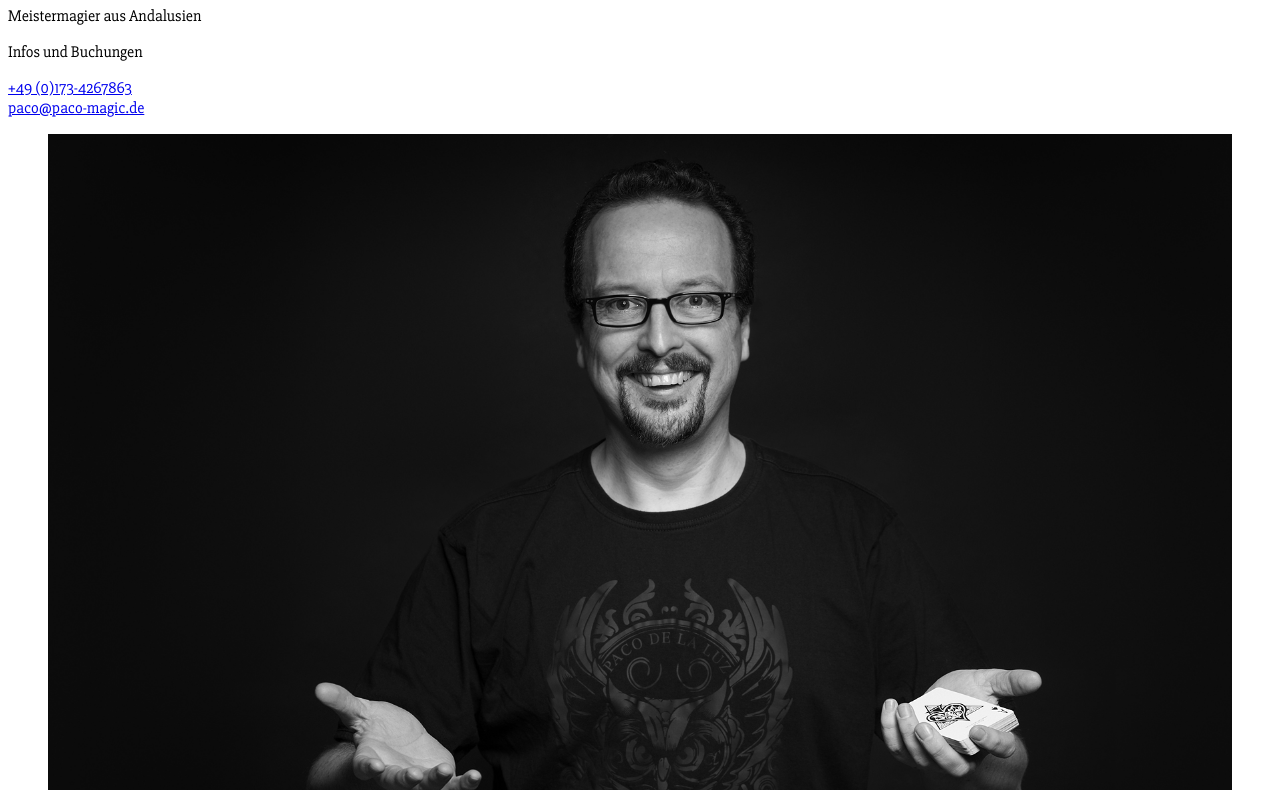
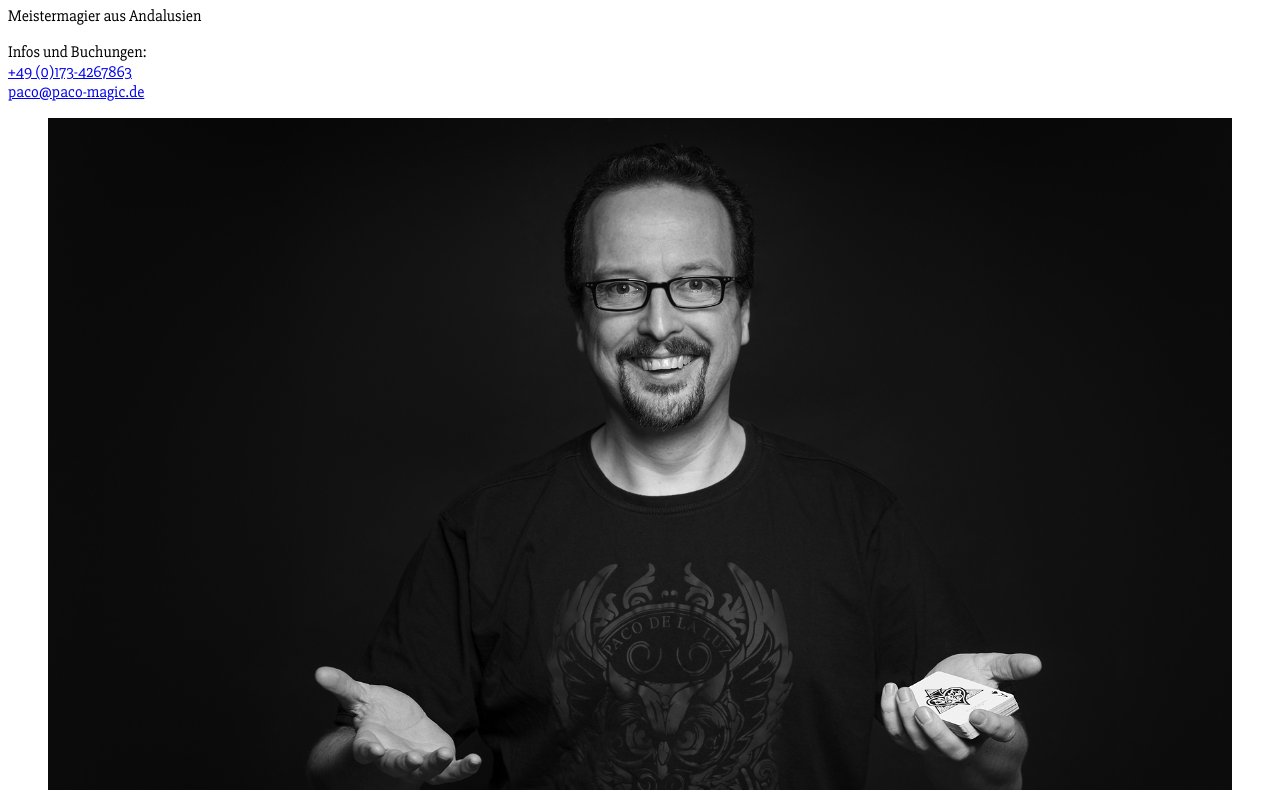
Before and after one commit to nikolaialex/pacomagic, a plain HTML site: page index.html in a window 1280 px wide. Shown: the part 80-870 px from the top of the page. Drawn offline with nearby package versions, Linux system fonts and the light colour scheme.

Commit message:
Update index

```diff
--- a/index.html
+++ b/index.html
@@ -9,12 +9,11 @@
     <h1>Paco de la Luz</h1>
     <p>Meistermagier aus Andalusien</p>
 
-    Infos und Buchungen
-    <p>
+    Infos und Buchungen:
+    <br>
     <a href="tel:+49-173-4267863">+49 (0)173-4267863<a>
         <br>
         <a href="mailto:paco@paco-magic.de?subject=Buchungsanfrage">paco@paco-magic.de</a>
-    </p>
 
     <figure>
       <img src="/pacomagic/images/paco.png"></img>
```
